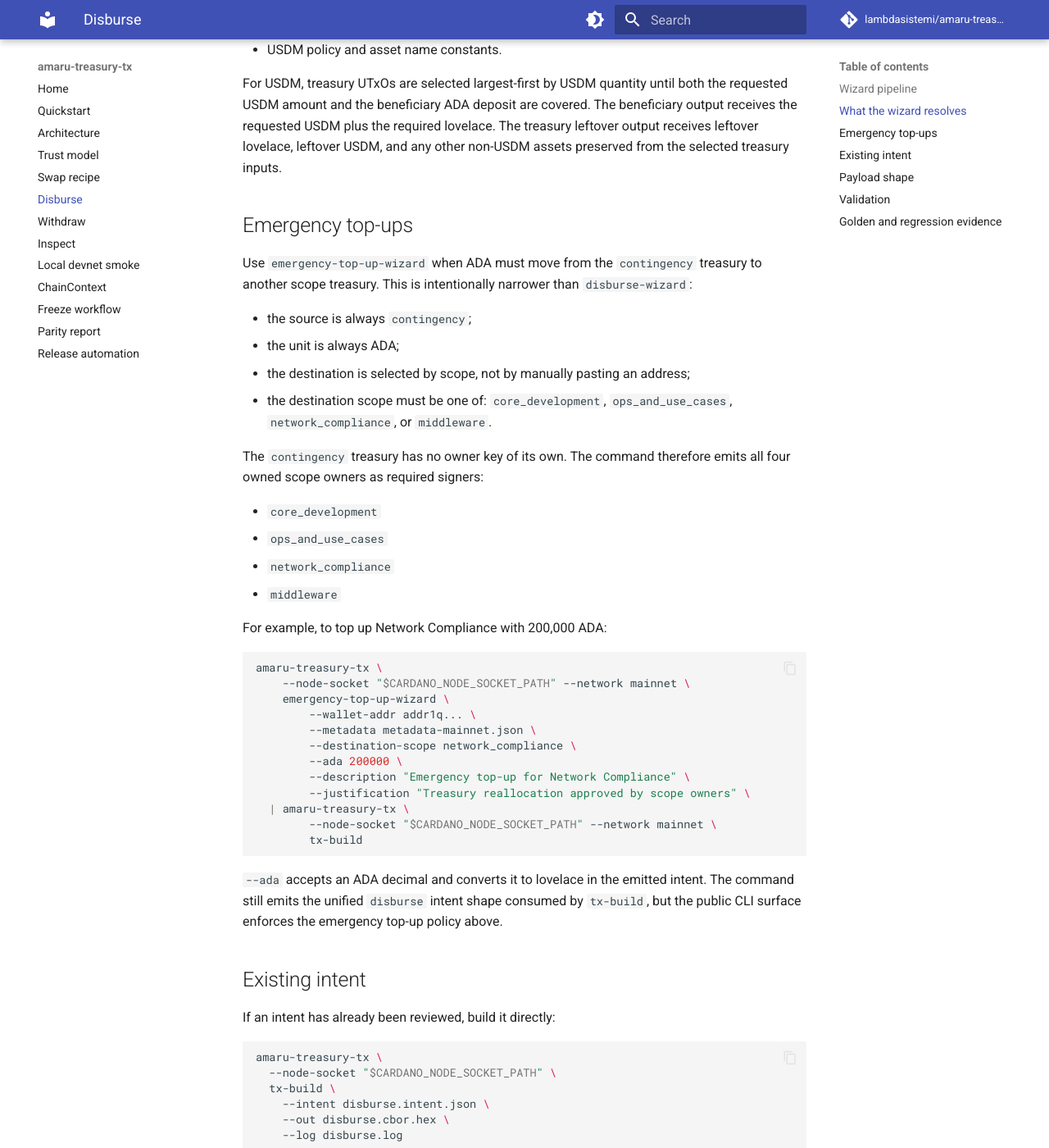
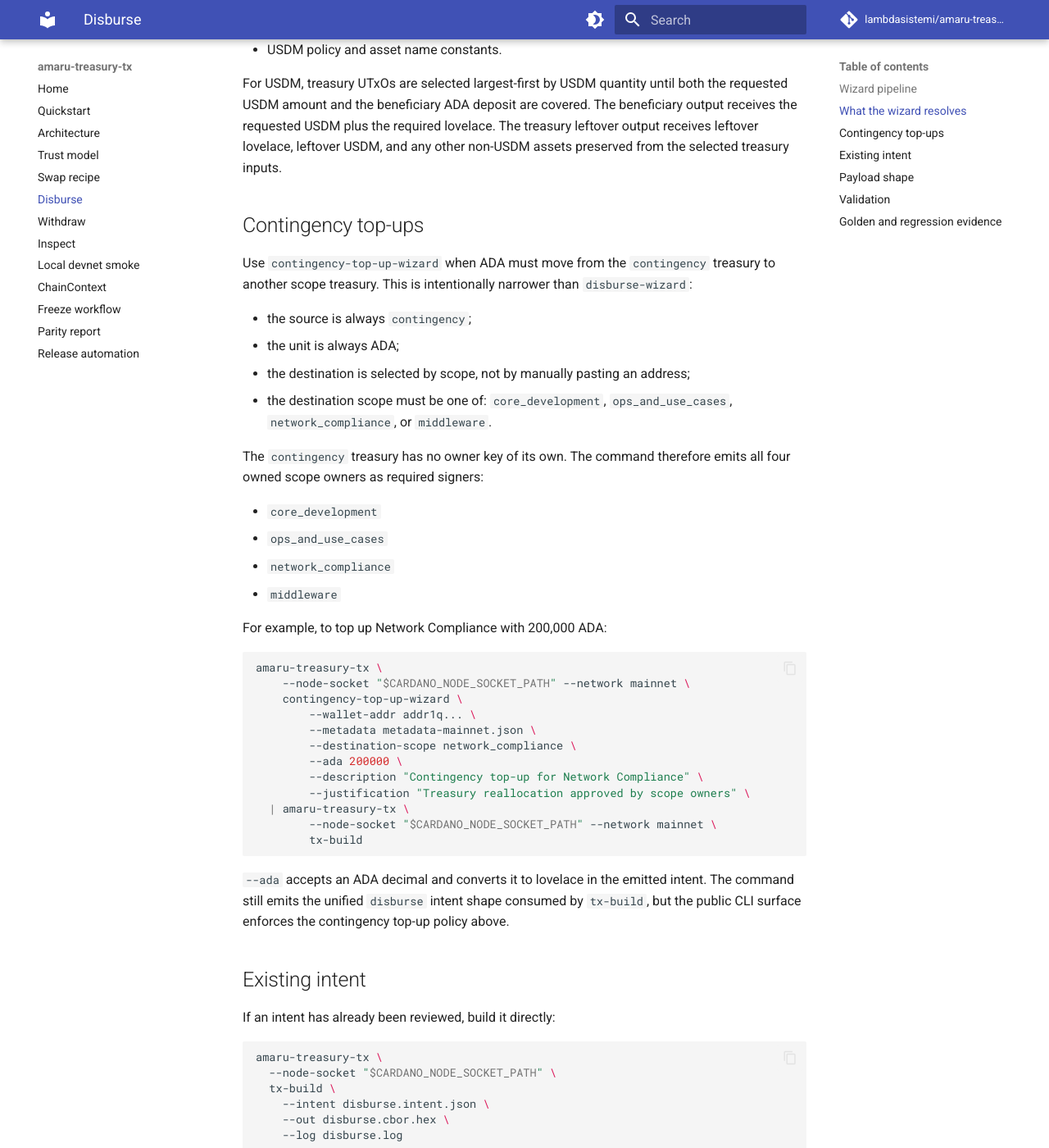
Before and after one commit to lambdasistemi/amaru-treasury-tx, an MkDocs documentation site: the page built from docs/disburse.md, in a window 1280 px wide and 1400 px high, scrolled down 1174 px. Shown: the whole window at 82% size. Built offline with MkDocs 1.6.1 and Material for MkDocs 9.7.7, drawn with Linux system fonts in a browser that asks for light colours; comment, search, counter and statistics services are not loaded.

Commit message:
refactor(139): rename emergency-top-up → contingency-top-up
"Emergency" implied a crisis/special-case action; mechanically this
is just a disburse from the contingency budget (per Pi's reading of
the SundaeSwap TOM spec). Rename to make the name describe the
source budget, not a perceived urgency.

CLI: `emergency-top-up-wizard` → `contingency-top-up-wizard`.
Haskell types: `EmergencyTopUpOpts` → `ContingencyTopUpOpts`,
constructor `CmdEmergencyTopUp` → `CmdContingencyTopUp`, runner
`runEmergencyTopUp` → `runContingencyTopUp`, parser
`emergencyTopUpOptsP` → `contingencyTopUpOptsP`, field prefix
`etuOpts*` → `ctuOpts*`.
Rationale label: "Emergency top-up" → "Contingency top-up" (still
labels the action for operators; event remains "disburse" per the
spec enum).
Docs, specs, constitution, and CLI envelope tests updated.

CHANGELOG entries from the original #117 work keep the historical
name (commit subjects don't get rewritten).

````diff
--- a/docs/disburse.md
+++ b/docs/disburse.md
@@ -59,9 +59,9 @@ the required lovelace. The treasury leftover output receives leftover
 lovelace, leftover USDM, and any other non-USDM assets preserved from
 the selected treasury inputs.
 
-## Emergency top-ups
+## Contingency top-ups
 
-Use `emergency-top-up-wizard` when ADA must move from the `contingency`
+Use `contingency-top-up-wizard` when ADA must move from the `contingency`
 treasury to another scope treasury. This is intentionally narrower
 than `disburse-wizard`:
 
@@ -86,12 +86,12 @@ For example, to top up Network Compliance with 200,000 ADA:
 ```bash
 amaru-treasury-tx \
     --node-socket "$CARDANO_NODE_SOCKET_PATH" --network mainnet \
-    emergency-top-up-wizard \
+    contingency-top-up-wizard \
         --wallet-addr addr1q... \
         --metadata metadata-mainnet.json \
         --destination-scope network_compliance \
         --ada 200000 \
-        --description "Emergency top-up for Network Compliance" \
+        --description "Contingency top-up for Network Compliance" \
         --justification "Treasury reallocation approved by scope owners" \
   | amaru-treasury-tx \
         --node-socket "$CARDANO_NODE_SOCKET_PATH" --network mainnet \
@@ -101,7 +101,7 @@ amaru-treasury-tx \
 `--ada` accepts an ADA decimal and converts it to lovelace in the
 emitted intent. The command still emits the unified `disburse` intent
 shape consumed by `tx-build`, but the public CLI surface enforces the
-emergency top-up policy above.
+contingency top-up policy above.
 
 ## Existing intent
 
````
Also changed, not shown: .specify/memory/constitution.md (+1 -1 lines), docs/index.md (+2 -2 lines), specs/004-disburse-wizard/contracts/disburse-wizard-cli.md (+6 -6 lines), specs/004-disburse-wizard/spec.md (+2 -2 lines), 4 other files.
